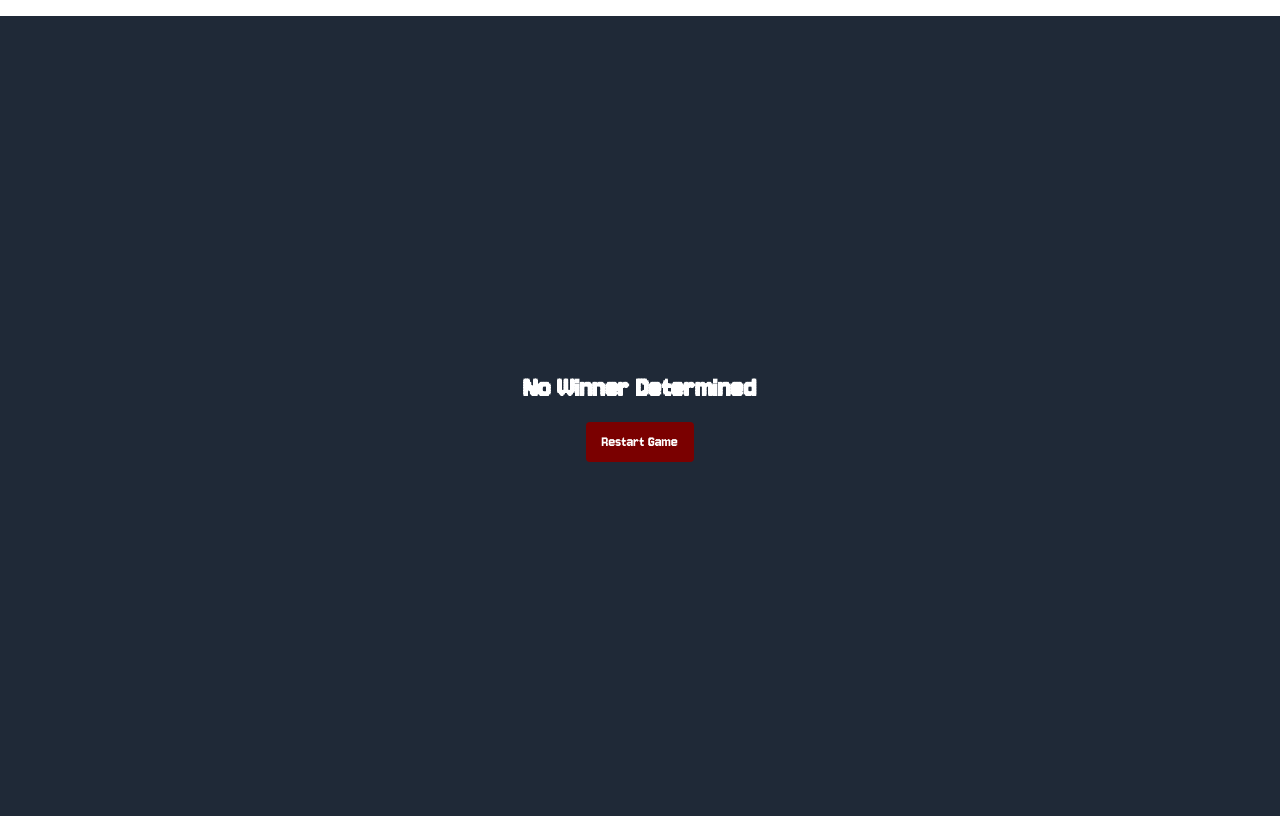
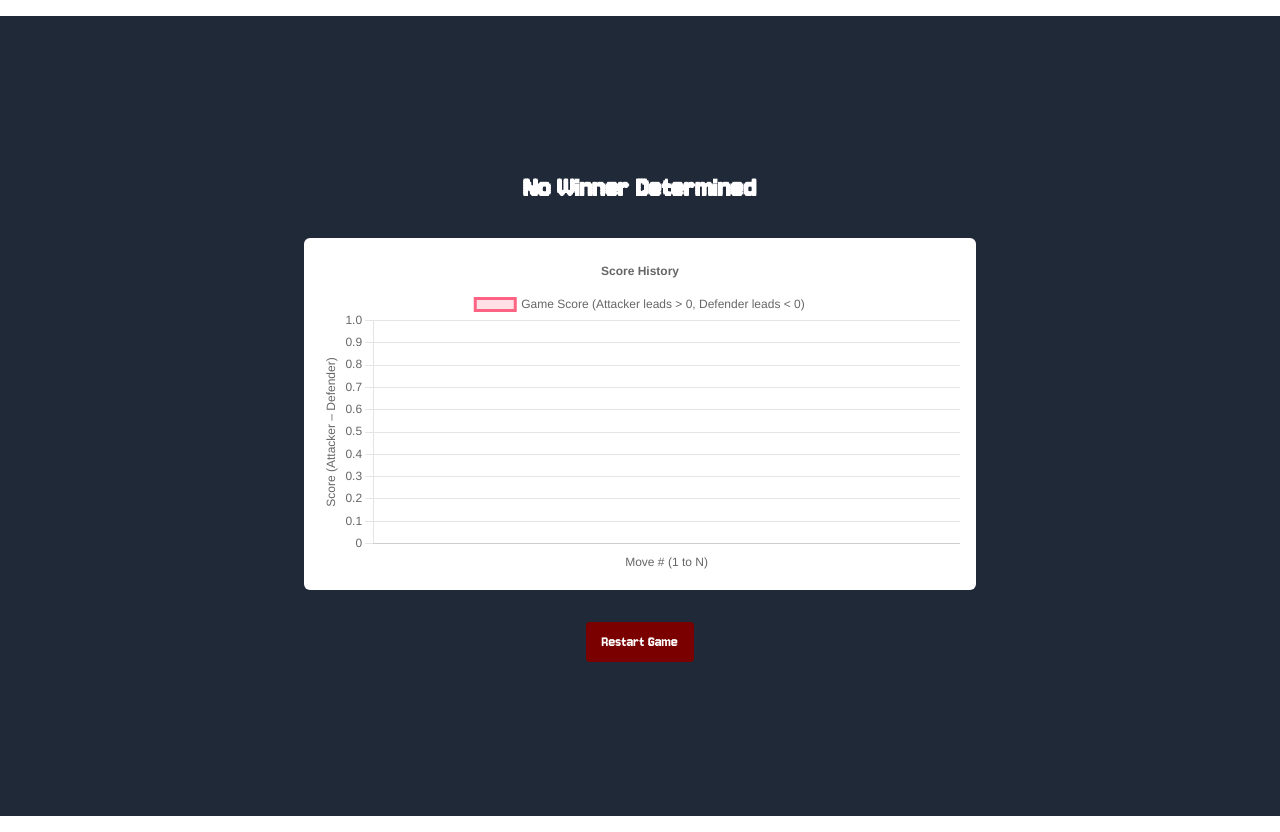
Before and after one commit to hieuvuong2310/nwhacks2025, a Next.js app in the folder frontend/: page /end in a window 1280 px wide. Built offline with nearby package versions, Linux system fonts and the light colour scheme.

Commit message:
added scoreHistory chart

```diff
--- a/frontend/app/attacker/page.tsx
+++ b/frontend/app/attacker/page.tsx
@@ -27,7 +27,8 @@ export default function Attacker() {
         attackerHealth,
         setDefenderHealth,
         defenderHealth,
-        defenderMoney
+        defenderMoney,
+        setScoreHistory,
     } = useGame();
     const [showPopup, setShowPopup] = useState(false);
     const [selectedMoves, setSelectedMoves] = useState<
@@ -85,6 +86,7 @@ export default function Attacker() {
             const newAttackerMoney = attackerMoney - selectedMove.cost;
             const newDefenderHealth = defenderHealth - selectedMove.power;
             const healthDifference = attackerHealth - newDefenderHealth;
+            setScoreHistory((prev) => [...prev, healthDifference]);
 
             if (newAttackerMoney <= 0) {
                 // Defenders win
--- a/frontend/app/defender/page.tsx
+++ b/frontend/app/defender/page.tsx
@@ -26,10 +26,10 @@ export default function Defender() {
         defenderMoves,
         setDefenderMoney,
         attackerHealth,
-        defenderHealth,
         setAttackerHealth,
         defenderHealth,
-        attackerMoney
+        attackerMoney,
+        setScoreHistory,
     } = useGame();
 
     const [showPopup, setShowPopup] = useState(false);
@@ -90,6 +90,7 @@ export default function Defender() {
     const handleSubmit = () => {
         // Calculate the gameScore = attackerHealth - defenderHealth
         const gameScore = attackerHealth - defenderHealth;
+        setScoreHistory(prev => [...prev, gameScore]);
 
         // 1) If attackerMoney <= 0 => Defenders win
         if (attackerMoney <= 0) {
--- a/frontend/app/end/page.tsx
+++ b/frontend/app/end/page.tsx
@@ -1,21 +1,105 @@
 'use client';
+
 import { useSearchParams } from 'next/navigation';
 import Link from 'next/link';
+import { useGame } from '@/contexts/GameContext';
+
+// 1) Import the chart libraries
+import {
+  Chart as ChartJS,
+  CategoryScale,
+  LinearScale,
+  PointElement,
+  LineElement,
+  Title,
+  Tooltip,
+  Legend,
+} from 'chart.js';
+import { Line } from 'react-chartjs-2';
+
+// 2) Register chart.js components
+ChartJS.register(
+  CategoryScale,
+  LinearScale,
+  PointElement,
+  LineElement,
+  Title,
+  Tooltip,
+  Legend
+);
 
 export default function End() {
   const searchParams = useSearchParams();
   const winner = searchParams.get('winner'); // 'attacker' | 'defender' | null
 
+  // 3) Destructure the scoreHistory from GameContext
+  const { scoreHistory } = useGame();
+
+  // 4) Prepare Chart Data
+  //    The X‐axis labels can be [1..scoreHistory.length],
+  //    The Y values are the actual scores from your array
+  const labels = scoreHistory.map((_, i) => i + 1);
+
+  const data = {
+    labels,
+    datasets: [
+      {
+        label: 'Game Score (Attacker leads > 0, Defender leads < 0)',
+        data: scoreHistory,
+        borderColor: 'rgba(255, 99, 132, 1)',  // e.g. red line
+        backgroundColor: 'rgba(255, 99, 132, 0.2)',
+        fill: true,
+        tension: 0.2,  // makes the line a bit curved
+      },
+    ],
+  };
+
+  // 5) Optional: ChartJS config options
+  const options = {
+    responsive: true,
+    plugins: {
+      legend: {
+        position: 'top' as const,
+      },
+      title: {
+        display: true,
+        text: 'Score History',
+      },
+    },
+    scales: {
+      x: {
+        title: { display: true, text: 'Move # (1 to N)' },
+      },
+      y: {
+        title: { display: true, text: 'Score (Attacker – Defender)' },
+      },
+    },
+  };
+
+  // 6) Restart logic
+  const handleRestart = () => {
+    window.location.href = '/';
+  };
+
   return (
-    <div className="flex h-screen w-screen flex-col items-center justify-center bg-gray-800 text-white">
+    <div className="flex h-screen w-screen flex-col items-center justify-center gap-4 bg-gray-800 text-white p-4">
       <h1 className="text-3xl font-bold mb-4">
         {winner === 'attacker' && 'Attackers Win!'}
         {winner === 'defender' && 'Defenders Win!'}
         {!winner && 'No Winner Determined'}
       </h1>
+
+      {/* 7) Render the chart in a container */}
+      <div className="bg-white text-black rounded-md p-4 w-full max-w-2xl">
+        <Line data={data} options={options} />
+      </div>
+
+      {/* 8) A restart button */}
       <Link href="/">
-        <button onClick={() => window.location.href = '/'}
-        className="px-4 py-2 bg-custom-red-dark text-white rounded hover:bg-custom-red">
+        <button
+          onClick={handleRestart}
+          className="mt-4 px-4 py-2 bg-custom-red-dark text-white rounded hover:bg-custom-red"
+        >
           Restart Game
         </button>
       </Link>
--- a/frontend/contexts/GameContext.tsx
+++ b/frontend/contexts/GameContext.tsx
@@ -21,6 +21,8 @@ interface GameContextType {
     setPowerHistory: (history: number[]) => void;
     defenderMoves: typeof defenderMoves;
     attackerMoves: typeof attackerMoves;
+    scoreHistory: number[];
+    setScoreHistory: React.Dispatch<React.SetStateAction<number[]>>;
 }
 
 
@@ -231,6 +233,7 @@ export function GameProvider({ children }: { children: ReactNode }) {
     const [defenderHealth, setDefenderHealth] = useState(100);
     const [moveHistory, setMoveHistory] = useState<MoveEntry[]>([]);
     const [powerHistory, setPowerHistory] = useState<number[]>([]);
+    const [scoreHistory, setScoreHistory] = useState<number[]>([]);
 
     return (
         <GameContext.Provider
@@ -251,6 +254,8 @@ export function GameProvider({ children }: { children: ReactNode }) {
                 setPowerHistory,
                 defenderMoves,
                 attackerMoves,
+                scoreHistory,
+                setScoreHistory,
             }}
         >
             {children}
--- a/frontend/package.json
+++ b/frontend/package.json
@@ -12,11 +12,15 @@
     "@next/font": "^14.2.15",
     "@radix-ui/react-hover-card": "^1.1.4",
     "@radix-ui/react-slot": "^1.1.1",
+    "chart.js": "^4.4.7",
+    "chartjs": "^0.3.24",
     "class-variance-authority": "^0.7.1",
     "clsx": "^2.1.1",
     "lucide-react": "^0.473.0",
     "next": "14.2.16",
     "react": "^18",
+    "react-chartjs-2": "^5.3.0",
+    "react-chartjs2": "^1.2.1",
     "react-dom": "^18",
     "tailwind-merge": "^2.6.0",
     "tailwindcss-animate": "^1.0.7"
```
Also changed, not shown: 1 other file (tests, documents, lock files or other folders).
